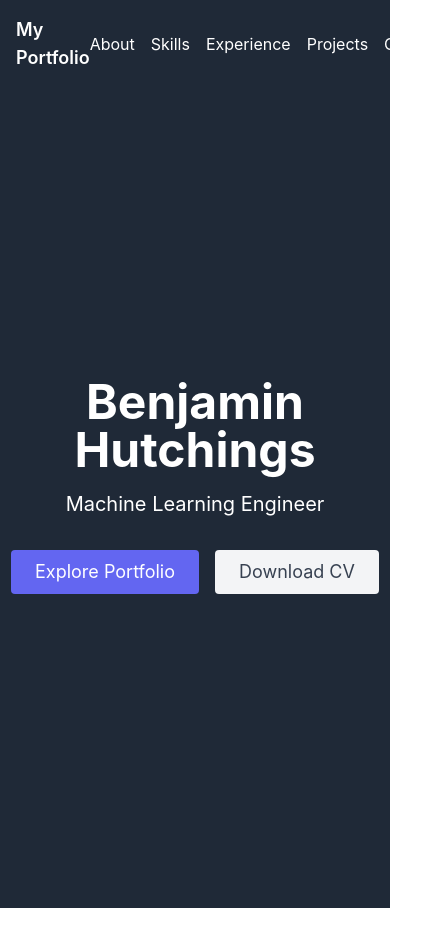
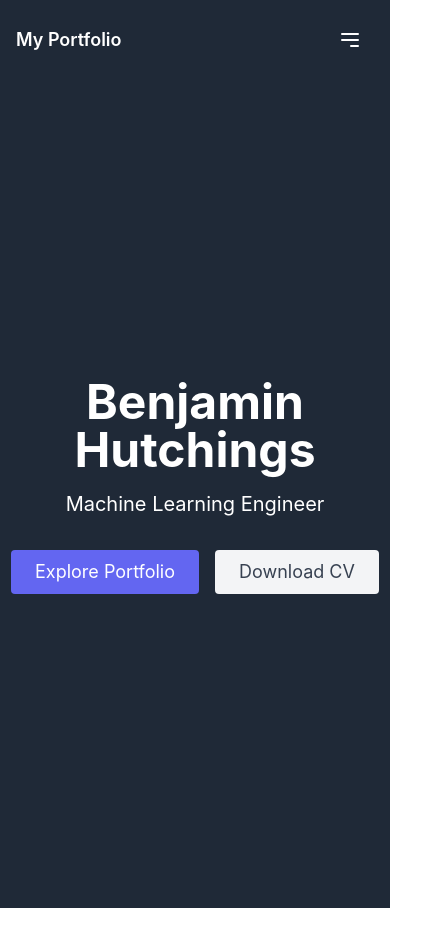
Before and after one commit to benjamin-hutchings/portfolio-website, a React (Create React App) app: page / in a window 390 px wide. Shown: the top 946 px of the page, 444 px wide, since content can reach past the window. Built offline with nearby package versions, Linux system fonts and the light colour scheme.

Commit message:
Update NavBar.jsx

```diff
--- a/src/components/NavBar.jsx
+++ b/src/components/NavBar.jsx
@@ -1,13 +1,35 @@
-import React from 'react';
+import React, { useState } from 'react';
 
 const NavBar = () => {
+  const [isOpen, setIsOpen] = useState(false); // State to handle menu toggle
+
   return (
-    <nav className="bg-gray-800 text-white p-4 h-16 flex-none">
-      <div className="container mx-auto flex justify-between items-center">
+    <nav className="bg-gray-800 text-white p-4 h-16 flex items-center justify-between flex-wrap relative">
       <div className="text-lg font-semibold">
         <a href="/" className="hover:text-gray-300">My Portfolio</a>
       </div>
-          <ul className="flex space-x-4">
+
+      {/* Hamburger Icon */}
+      <button onClick={() => setIsOpen(!isOpen)} className="text-white inline-flex p-3 hover:bg-gray-700 rounded lg:hidden ml-auto hover:text-white outline-none">
+        <svg className="w-6 h-6" fill="none" stroke="currentColor" viewBox="0 0 24 24" xmlns="http://www.w3.org/2000/svg"><path strokeLinecap="round" strokeLinejoin="round" strokeWidth="2" d="M4 6h16M4 12h16m-7 6h7"></path></svg>
+      </button>
+
+      {/* Menu Items */}
+      <div className={`${
+        isOpen ? 'block' : 'hidden'
+      } lg:hidden absolute top-full right-0 bg-gray-800 mt-px w-auto z-20`}>
+        <ul className="space-y-1">
+          <li><a href="#about" className="block px-3 py-2 hover:text-gray-300">About</a></li>
+          <li><a href="#skills" className="block px-3 py-2 hover:text-gray-300">Skills</a></li>
+          <li><a href="#experience" className="block px-3 py-2 hover:text-gray-300">Experience</a></li>
+          <li><a href="#projects" className="block px-3 py-2 hover:text-gray-300">Projects</a></li>
+          <li><a href="#contact" className="block px-3 py-2 hover:text-gray-300">Contact</a></li>
+        </ul>
+      </div>
+
+      {/* For larger screens, keep the existing layout */}
+      <div className="hidden lg:block flex-grow lg:flex lg:items-center lg:w-auto lg:justify-end">
+        <ul className="lg:flex-grow lg:flex lg:justify-end mt-2 lg:mt-0 space-x-4">
           <li><a href="#about" className="hover:text-gray-300">About</a></li>
           <li><a href="#skills" className="hover:text-gray-300">Skills</a></li>
           <li><a href="#experience" className="hover:text-gray-300">Experience</a></li>
```
Lines whose indentation alone changed are shown as unchanged.
